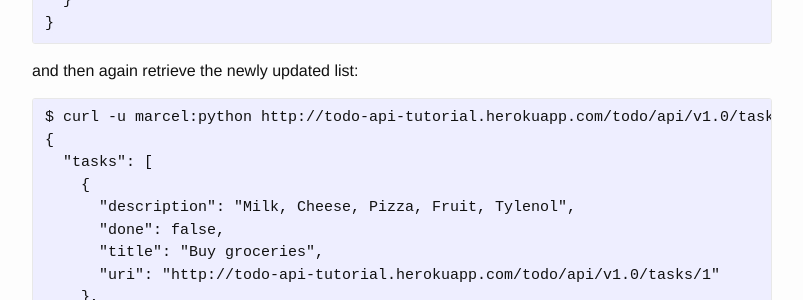
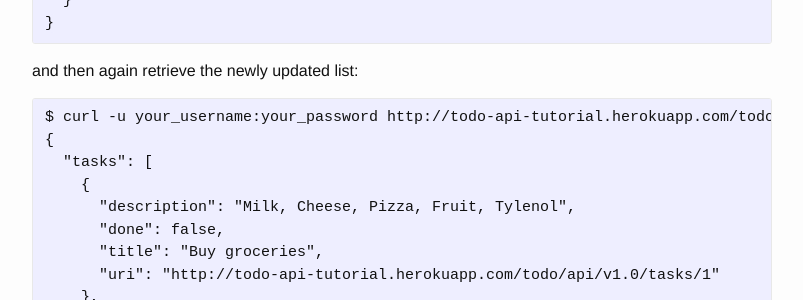
Before and after one commit to himynameismarcel/himynameismarcel.github.io, a Jekyll site: the page built from _posts/2018-03-13-APIs-and-Web-Services-Background-and-an-Example.markdown, in a window 1280 px wide and 900 px high, scrolled down 23296 px. Shown: the part 151-451 px from the top of the window, without its empty margins (238-1041 px from the left). Built offline with Jekyll 4.4.1, drawn with Linux system fonts in a browser that asks for light colours; some of the changed text lies outside the part shown.

Commit message:
small update to API post

````diff
--- a/_posts/2018-03-13-APIs-and-Web-Services-Background-and-an-Example.markdown
+++ b/_posts/2018-03-13-APIs-and-Web-Services-Background-and-an-Example.markdown
@@ -763,7 +763,7 @@ $ curl -u your_username:your_password -H "Content-Type: application/json" -X POS
 
 and then again retrieve the newly updated list:
 ```raw
-$ curl -u marcel:python http://todo-api-tutorial.herokuapp.com/todo/api/v1.0/tasks
+$ curl -u your_username:your_password http://todo-api-tutorial.herokuapp.com/todo/api/v1.0/tasks
 {
   "tasks": [
     {
````
Also changed, not shown: 2 other files.
